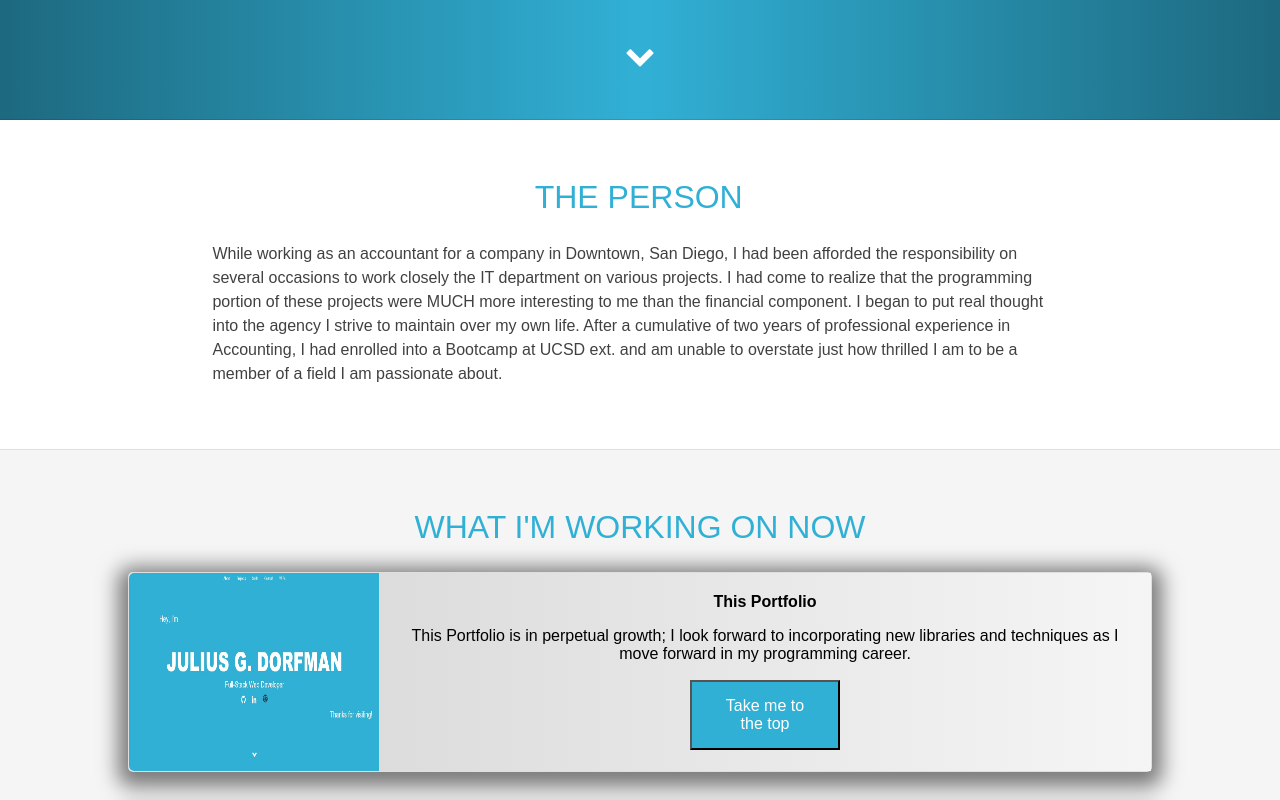
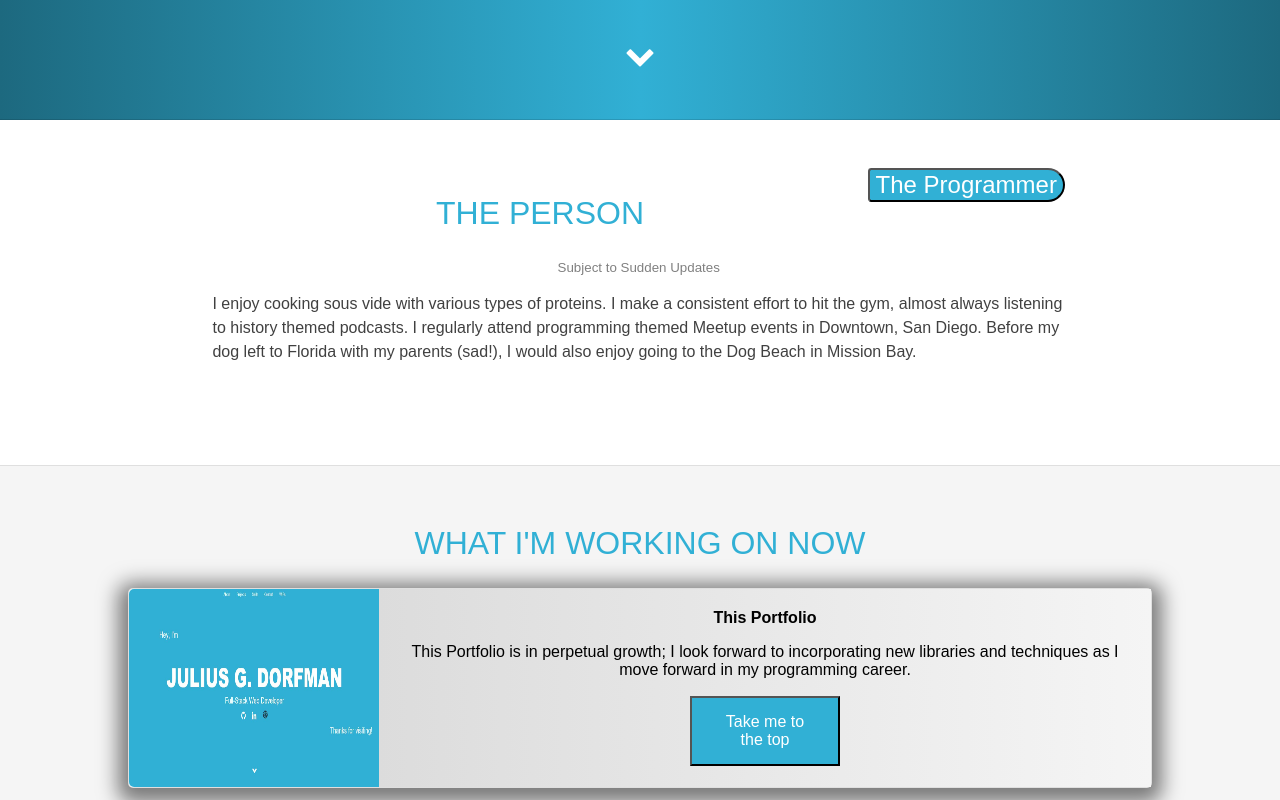
Before and after one commit to JuliusDorfman/juliusd-react-portfolio, a React (Create React App) app: page / in a window 1280 px wide. Shown: the part 680-1480 px from the top of the page. Built offline with nearby package versions, Linux system fonts and the light colour scheme.

Commit message:
added new sections and css to PERSON and PROGRAMMER

```diff
--- a/public/index.html
+++ b/public/index.html
@@ -22,7 +22,7 @@
       work correctly both with client-side routing and a non-root public URL.
       Learn how to configure a non-root public URL by running `npm run build`.
     -->
-    <title>React App</title>
+    <title>JuliusGDorfman - Portfolio</title>
 </head>
 
 <body>
--- a/src/pages/Homepage.css
+++ b/src/pages/Homepage.css
@@ -210,7 +210,7 @@ body {
 
 .main-content {
     flex: 0 0 66.6%;
-    margin-top: 2rem;
+    margin-top: 3rem;
     margin-bottom: 3rem;
 }
 
@@ -227,6 +227,7 @@ body {
 .box-shadow {
     -webkit-box-shadow: 0px 0px 1px 0px rgba(0, 0, 0, 0.75);
     -moz-box-shadow: 0px 0px 1px 0px rgba(0, 0, 0, 0.75);
+    -o-box-shadow: 0px 0px 1px 0px rgba(0, 0, 0, 0.75);
     box-shadow: 0px 0px 1px 0px rgba(0, 0, 0, 0.75);
 }
 
@@ -394,6 +395,10 @@ h4 {
     text-align: left;
 }
 
+small {
+    color: grey;
+}
+
 .spacer {
     height: 45px;
 }
@@ -490,10 +495,17 @@ h4 {
 
 /*CUSTOM*/
 
+.float-right {
+    float: right;
+}
+
+.float-left {
+    float: left;
+}
+
 #codewars {
     width: 32px;
 }
-
 
 .zoom-top a {
     text-decoration: none;
@@ -550,3 +562,42 @@ h4 {
     background: red;
 }
 */
+
+/*Slider functions*/
+
+.content-slider {
+    display: flex;
+    overflow: hidden;
+}
+
+.slide-right {
+    position: static;
+    border-radius: 10px 50px 50px 10px;
+}
+
+.slide-left {
+    position: static;
+    border-radius: 50px 10px 10px 50px;
+}
+
+.btn-slide {
+    color: white;
+    background-color: #31b0d5;
+    font-size: 1.5rem;
+
+    transition: 0.3s;
+    -o-transition: 0.3s;
+    -moz-transition: 0.3s;
+    -webkit-transition: 0.3s;
+}
+
+.btn-slide:hover {
+    box-shadow: 0px 0px 50px 20px rgba(0, 0, 0, 0.75);
+    -o-box-shadow: 0px 0px 6px 0px rgba(0, 0, 0, 0.75);
+    -moz-box-shadow: 0px 0px 6px 0px rgba(0, 0, 0, 0.75);
+    -webkit-box-shadow: 0px 0px 6px 0px rgba(0, 0, 0, 0.75);
+}
+
+.btn-slide:focus {
+    outline: none;
+}
--- a/src/pages/Homepage.js
+++ b/src/pages/Homepage.js
@@ -3,11 +3,16 @@ import Radium, { StyleRoot } from 'radium';
 import { fadeInRightBig, fadeInLeftBig } from 'react-animations';
 import "./Homepage.css";
 
+
+
+
+
 export class Homepage extends Component {
 	constructor(props){
 		super(props);
 		this.state = {
-      hover: false
+      hover: false,
+      shown: false
     };
     this.styles = {
       fadeInRightBig: {
@@ -21,6 +26,13 @@ export class Homepage extends Component {
     }
   };
 
+componentDidMount() {
+  var allAnchors = document.getElementsByTagName('a');
+  console.log('AllAnchors', allAnchors);
+  // allAnchors.addEventListener('click', function(event) {
+  //   console.log("added click events")
+  // });
+}
 
 getInitialState = () => {
     return {
@@ -40,13 +52,21 @@ onMouseLeaveHandler = (event) => {
     });
 };
 
+goToPerson = (event) => {
+console.log("hello");
+};
+
+goToProgrammer = (event) => {
+console.log("goodbye");
+};
 
 	render() {
 		return (
 
 <div className="pages-homepage">
 		<div className="navbar">
-	      <a href="#about" className="hover">About</a>
+	      <a href="#person" className="hover">The Person</a>
+        <a href="#programmer" className="hover>">The Programmer</a>
 	      <a href="#projects" className="hover">Projects</a>
         <a href="#wips" className="hover">WIPs</a>
 	      <a href="#skills" className="hover">Skills</a>
@@ -225,11 +245,45 @@ onMouseLeaveHandler = (event) => {
       </div>
 
       <div className="row white box-shadow">
-        <div className="side-content"></div>
-        <div className="main-content">
+        <div className="content-slider">
+
+          <div className="side-content" id="person"></div>
+          <div className="main-content" >
+            <a
+              href="#programmer"
+              className="float-right"
+              onClick={this.goToPerson}
+            >
+              <button className="slide-right btn btn-slide">The Programmer</button>
+            </a>
             <div className="content-header">
               <a className="anchor" name="about"></a>
               <h2>The Person</h2>
+              <small>Subject to Sudden Updates</small>
+            </div>
+            <div className="content-body">
+              <p>
+                  I enjoy cooking sous vide with various types of proteins.
+                  I make a consistent effort to hit the gym, almost always listening to history themed podcasts.
+                  I regularly attend programming themed Meetup events in Downtown, San Diego.
+                  Before my dog left to Florida with my parents (sad!), I would also enjoy going to the Dog Beach in Mission Bay.
+              </p>
+            </div>
+          </div>
+          <div className="side-content"></div>
+
+          <div className="side-content"></div>
+          <div className="main-content">
+            <a
+              href="#person"
+              className="float-left"
+              onClick={this.goToProgrammer}
+            >
+              <button className="slide-left btn btn-slide">The Person</button></a>
+            <div className="content-header">
+              <a className="anchor" name="about"></a>
+
+              <h2>The Programmer</h2>
             </div>
             <div className="content-body">
               <p>While working as an accountant for a company in Downtown, San Diego,
@@ -243,7 +297,9 @@ onMouseLeaveHandler = (event) => {
               </p>
             </div>
           </div>
-        <div className="side-content"></div>
+          <div className="side-content" id="programmer"></div>
+
+        </div>
       </div>
 
   <div className="row whitesmoke">
```
Lines whose indentation alone changed are shown as unchanged.
